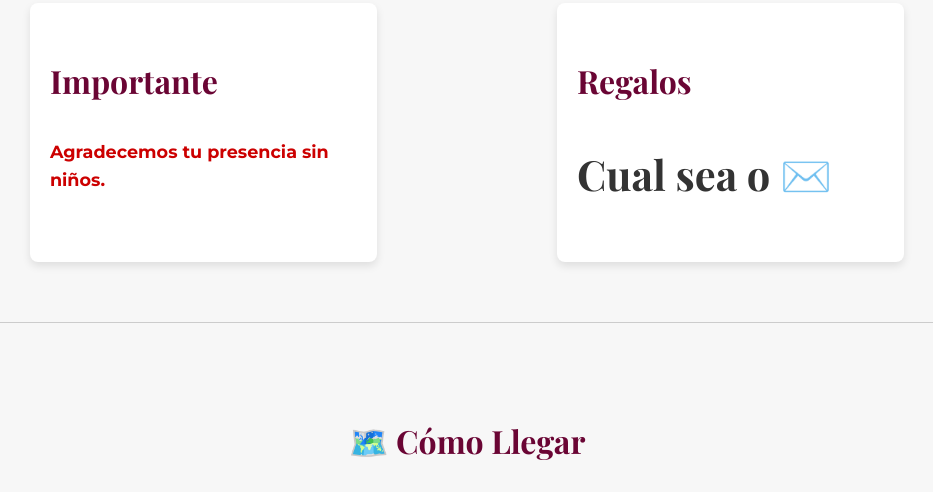
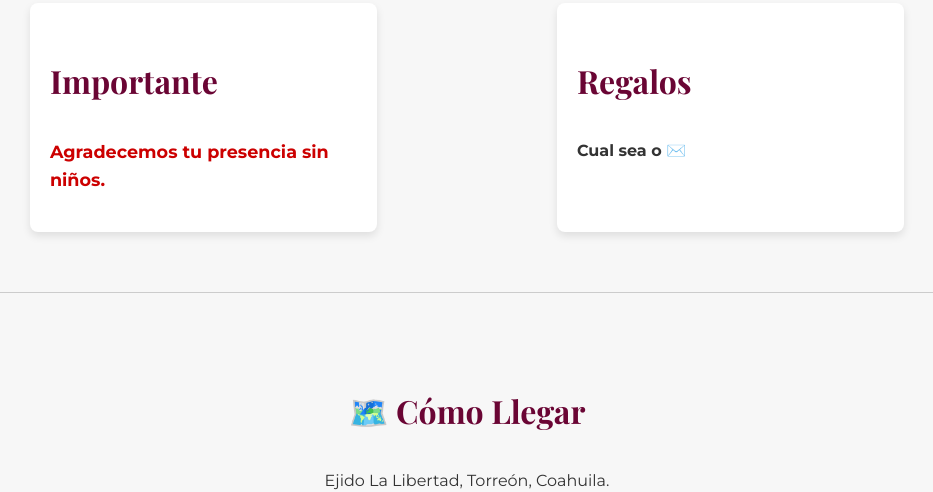
Before and after one commit to invitaciones-royal/daniela-oscar, a plain HTML site: page index.html in a window 1280 px wide. Shown: the part 1846-2338 px from the top of the page, without its empty margins (173-1106 px from the left). Drawn offline with nearby package versions, Linux system fonts and the light colour scheme.

Commit message:
Update index.html

```diff
--- a/index.html
+++ b/index.html
@@ -61,7 +61,7 @@
 
         <div class="detail-block regalos">
             <h3>Regalos</h3>
-            <h2>Cual sea o ✉️</h2>
+            <h4>Cual sea o ✉️</h4>
 
         </div>
 
```
